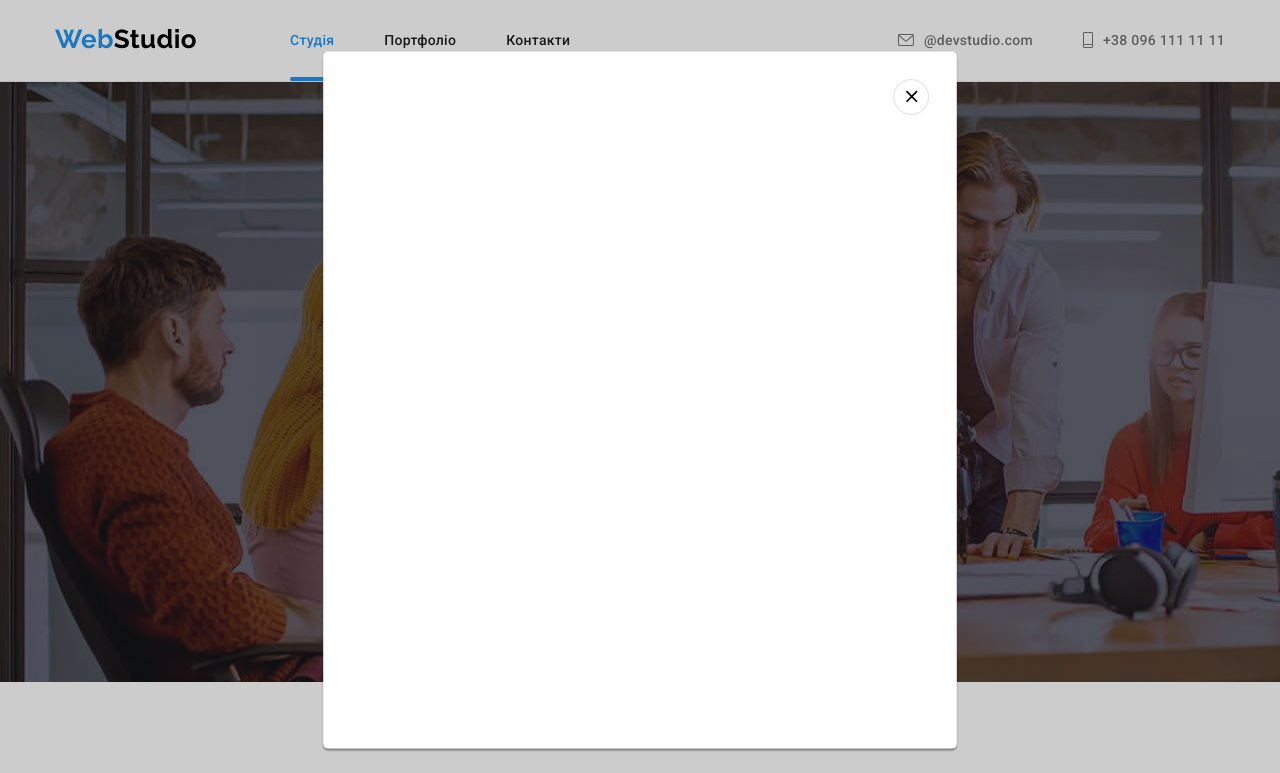
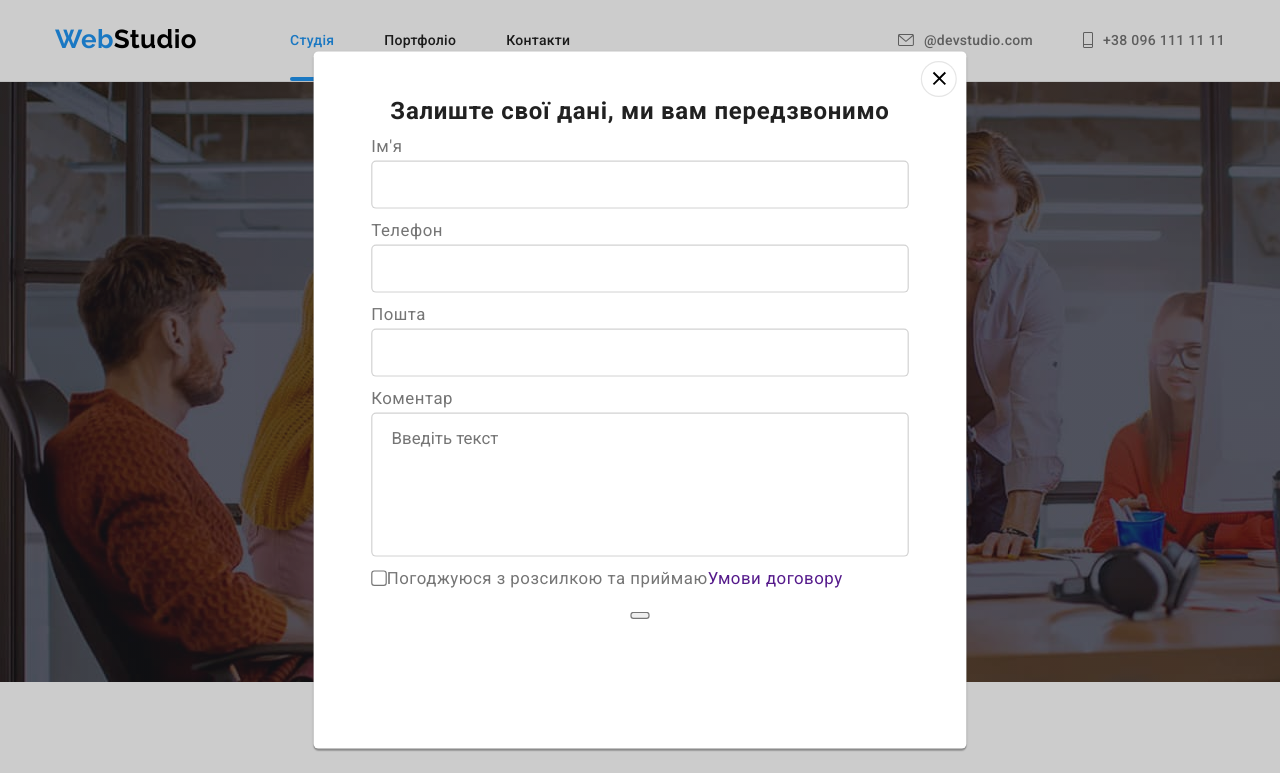
Before and after one commit to Bad-Raider/goit-markup-hw-06, a plain HTML site: page index.html in a window 1280 px wide. Both pictures are taken after a click on the button "Замовити послугу". Shown: the top 773 px of the page. Drawn offline with nearby package versions, Linux system fonts and the light colour scheme.

Commit message:
Форма начало
Не досить добра форма

```diff
--- a/index.html
+++ b/index.html
@@ -60,17 +60,18 @@
       </div>
     </header>
     <main>
-
       <!-- hero -->
 
       <section class="section hero">
         <div class="container">
           <h1 class="main-title">Ефективні рішення для вашого бізнесу</h1>
-          <button type ="button" class="button-activ" data-modal-open>Замовити послугу</button>
+          <button type="button" class="button-activ" data-modal-open>
+            Замовити послугу
+          </button>
 
           <div class="backdrop is-hidden" data-modal>
-            <div class="modal" >
-              <button class ="button-close" data-modal-close>
+            <div class="modal">
+              <button class="button-close" data-modal-close>
                 <svg class="icon-button-close-black" width="18" height="18">
                   <use
                     href="./images/decoration-img/icons.svg#icon-button-close-black"
@@ -78,11 +79,47 @@
                 </svg>
               </button>
 
+              <!-- форма модального вікна  -->
+
+              <form>
+                <label class="title-form"
+                  >Залиште свої дані, ми вам передзвонимо</label
+                >
+                <label class="label-name">
+                  Ім'я
+                  <input type="name" class="input-name" />
+                </label>
+                <label class="label-phone">
+                  Телефон
+                  <input type="text" class="input-phone" />
+                </label>
+                <label class="label-mail">
+                  Пошта
+                  <input type="mail" class="input-mail" />
+                </label>
+                <label class="label-textarea">
+                  Коментар
+                  <textarea
+                    name="coment-form"
+                    cols="30"
+                    rows="10"
+                    class="textarea-coment-form"
+                    placeholder="Введіть текст"
+                  ></textarea>
+                </label>
+
+                <label class="label-chexkbox">
+                <input type="checkbox" class="input-checkbox" />Погоджуюся з розсилкою та приймаю <a href="">Умови договору</a>
+                </label>
+                <button type="submit" class="button-form"></button>
+              </form>
             </div>
           </div>
         </div>
       </section>
+
       <!-- Переваги компанії -->
+
       <section class="section">
         <div class="container">
           <!-- Цей заголовок буде схований з допомогою CSS -->
@@ -147,7 +184,6 @@
                   width="370"
                 />
                 <p class="text-on-img">Мобільні додатки</p>
-
               </div>
             </li>
             <div class="possition">
@@ -159,8 +195,8 @@
                   width="370"
                 />
                 <p class="text-on-img">Дизайнерські рішення</p>
+              </li>
             </div>
-            </li>
           </ul>
         </div>
       </section>
@@ -465,7 +501,8 @@
                 <svg class="logo-customer" width="106" height="60">
                   <use
                     href="./images/decoration-img/icons.svg#icon-ya-co"
-                  ></use></svg></a>
+                  ></use></svg
+              ></a>
             </li>
             <li class="title-customer">
               <a href="" class="link-customer">
@@ -516,7 +553,9 @@
         </div>
       </section>
     </main>
+
     <!-- ===============футер============ -->
+
     <footer>
       <div class="container footer-flex">
         <div class="footer-info">
--- a/сss/styles.css
+++ b/сss/styles.css
@@ -371,7 +371,7 @@ h1 {
 
   min-width: 528px;
   min-height: 581px;
-  padding: 15px;
+  padding: 8px;
 
   background-color: var(--primary-background-page);
   box-shadow: 0px 1px 3px rgba(0, 0, 0, 0.12), 0px 1px 1px rgba(0, 0, 0, 0.14), 0px 2px 1px rgba(0, 0, 0, 0.2);
@@ -390,23 +390,101 @@ h1 {
  .button-close {
   display: flex;
   align-items: center;
+  justify-content: center;
 
   margin-left: auto;
-  margin-top: 8px;
-  margin-right: 8px;
   width: 30px;
   height: 30px;
+  padding: 0px;
 
   background-color: var(--primary-background-page);
   border-radius: 50%;
   border: 1px solid rgba(0, 0, 0, 0.1);
 
-  transition: color 250ms  cubic-bezier(0.4, 0, 0.2, 1),
-  background-color 250ms  cubic-bezier(0.4, 0, 0.2, 1);
+  transition: fill 250ms cubic-bezier(0.4, 0, 0.2, 1);
 }
 
-.button-close:hover .icon-button-close-black {
+.button-close:hover {
   fill: var(--accent-color);
+}
+
+/* =========================================
+============ ФОРМА модального вікна ========
+============================================ */
+
+form {
+  padding-right: 40px;
+  padding-left: 40px;
+  padding-bottom: 40px;
+  padding-top: 0px;
+}
+
+/* ====================================
+==== Заголовок модального вікна =======
+=======================================*/
+
+.title-form {
+
+  text-align: center;
+  font-weight: var(--secondary-font-weight);
+  font-size: 20px;
+  letter-spacing: 0.03em;
+  color: #212121;
+}
+
+/* ====================================
+============== Блоки форми ============
+=======================================*/
+
+label {
+  display: block;
+  width: 448px;
+  height: auto;
+  padding-bottom: 10px;
+
+  text-align: left;
+}
+
+input {
+  height: 40px;
+  width: inherit;
+
+  margin-left: auto;
+  margin-right: auto;
+  margin-top: 4px;
+
+  border: 1px solid rgba(33, 33, 33, 0.2);
+  border-radius: 4px;
+}
+
+.textarea-coment-form {
+  display: block;
+  width: inherit;
+  height: 120px;
+
+  margin-top: 4px;
+  padding: 12px 16px;
+
+  background-color: var(--primary-background-page);
+  border: 1px solid rgba(33, 33, 33, 0.2);
+  border-radius: 4px;
+
+  resize: none;
+}
+
+.label-chexkbox {
+display: flex;
+}
+
+.input-checkbox {
+  display: block;
+  height: auto;
+  width: auto;
+  margin: 0px;
+}
+
+.button-form {
+
 }
 
 /* ============================================
```
Lines whose indentation alone changed are shown as unchanged.
